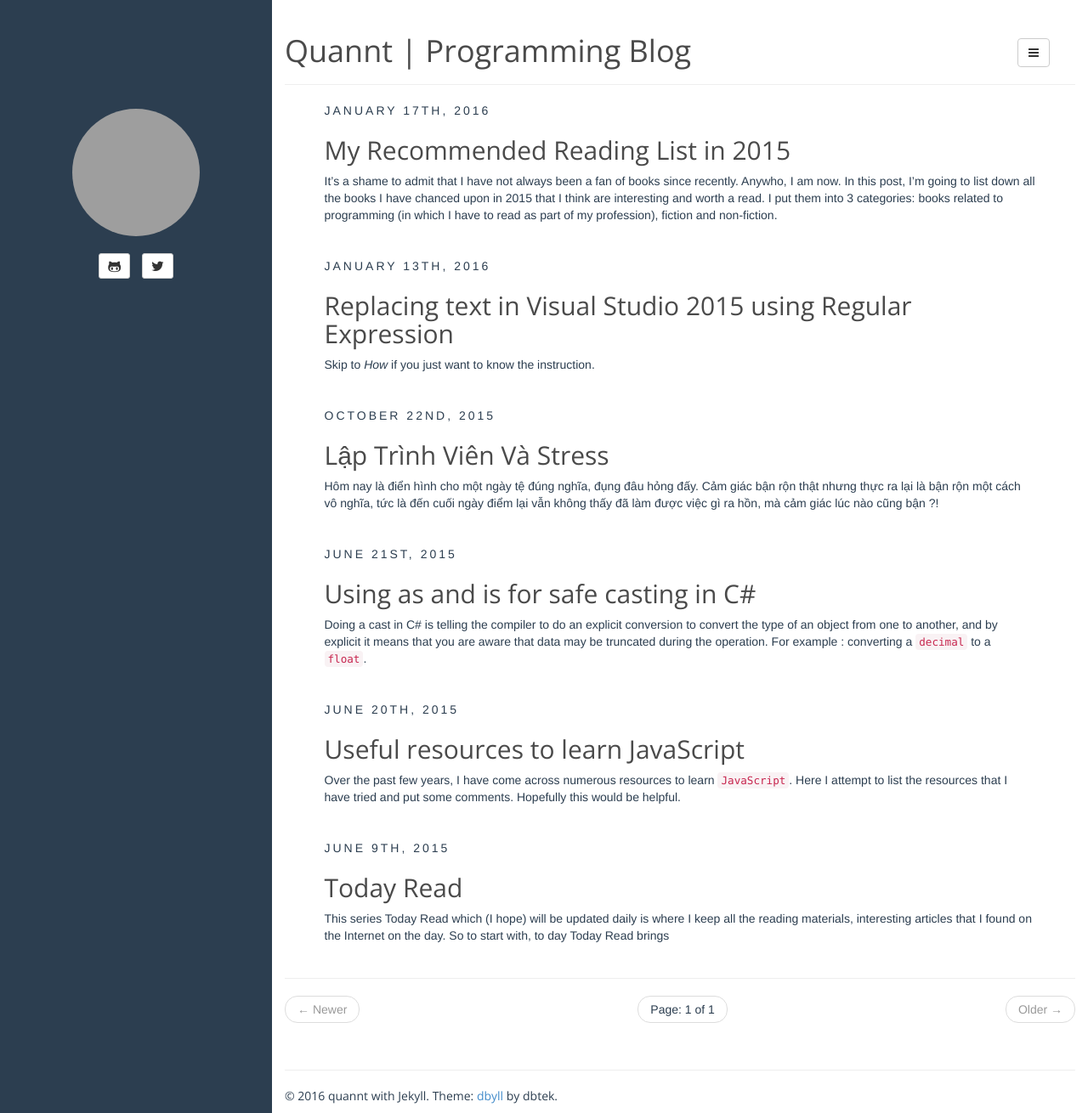
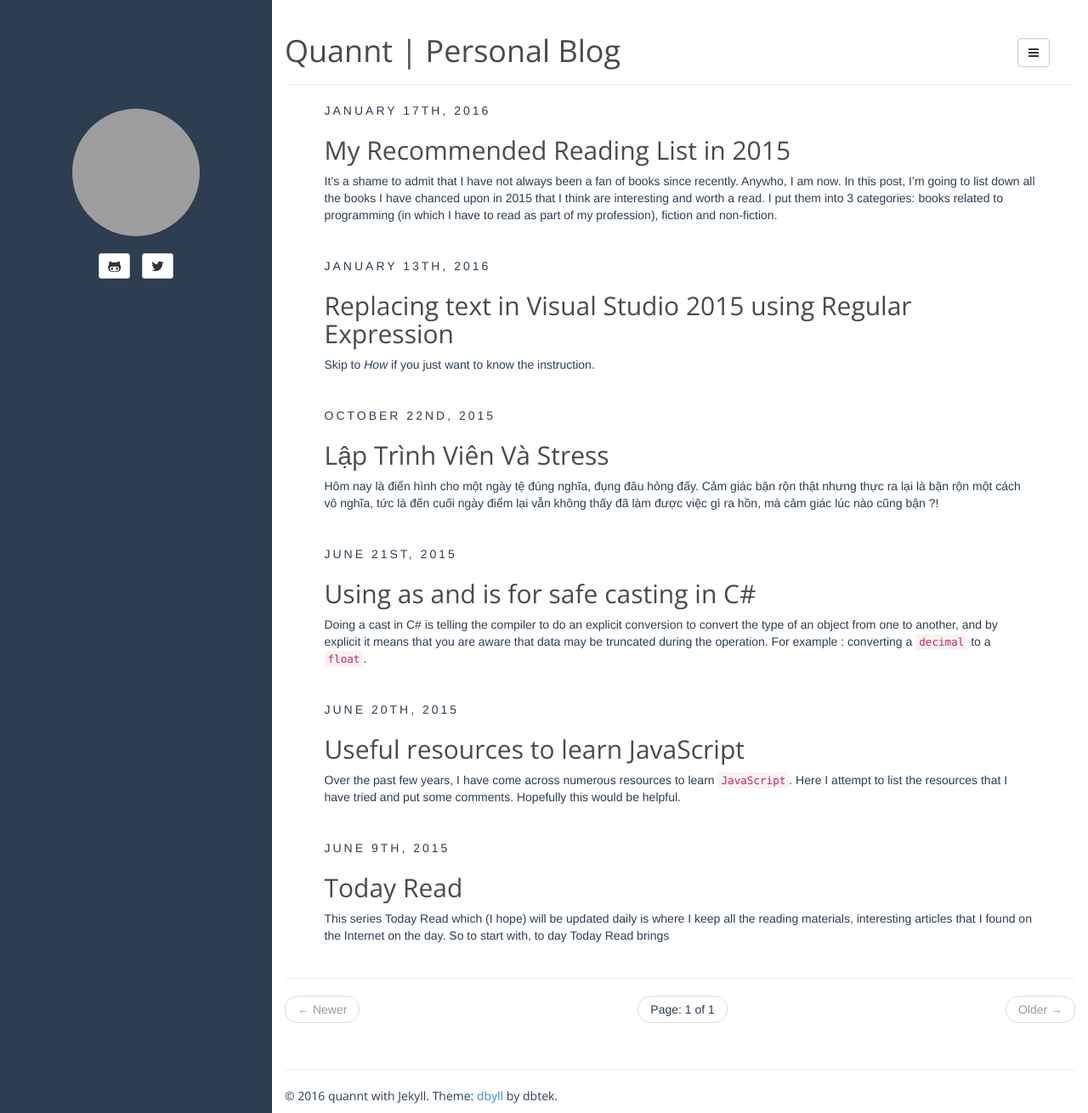
Before and after one commit to quannt/quannt.github.io, a Jekyll site: the page built from index.html, in a window 1280 px wide and 1310 px high. Shown: the whole window at 85% size. Built offline with Jekyll 4.4.1, drawn with Linux system fonts in a browser that asks for light colours; the list of posts is cut into pages by our own code; grey boxes are pictures that could not be loaded.

Commit message:
Update _config.yml

```diff
--- a/_config.yml
+++ b/_config.yml
@@ -12,7 +12,7 @@ defaults:
     scope:
       path: "" # empty string for all files
     values:
-      title: Quannt | Programming Blog
+      title: Quannt | Personal Blog
 
 description: c#, asp.net, javascript and more
 author:
```
